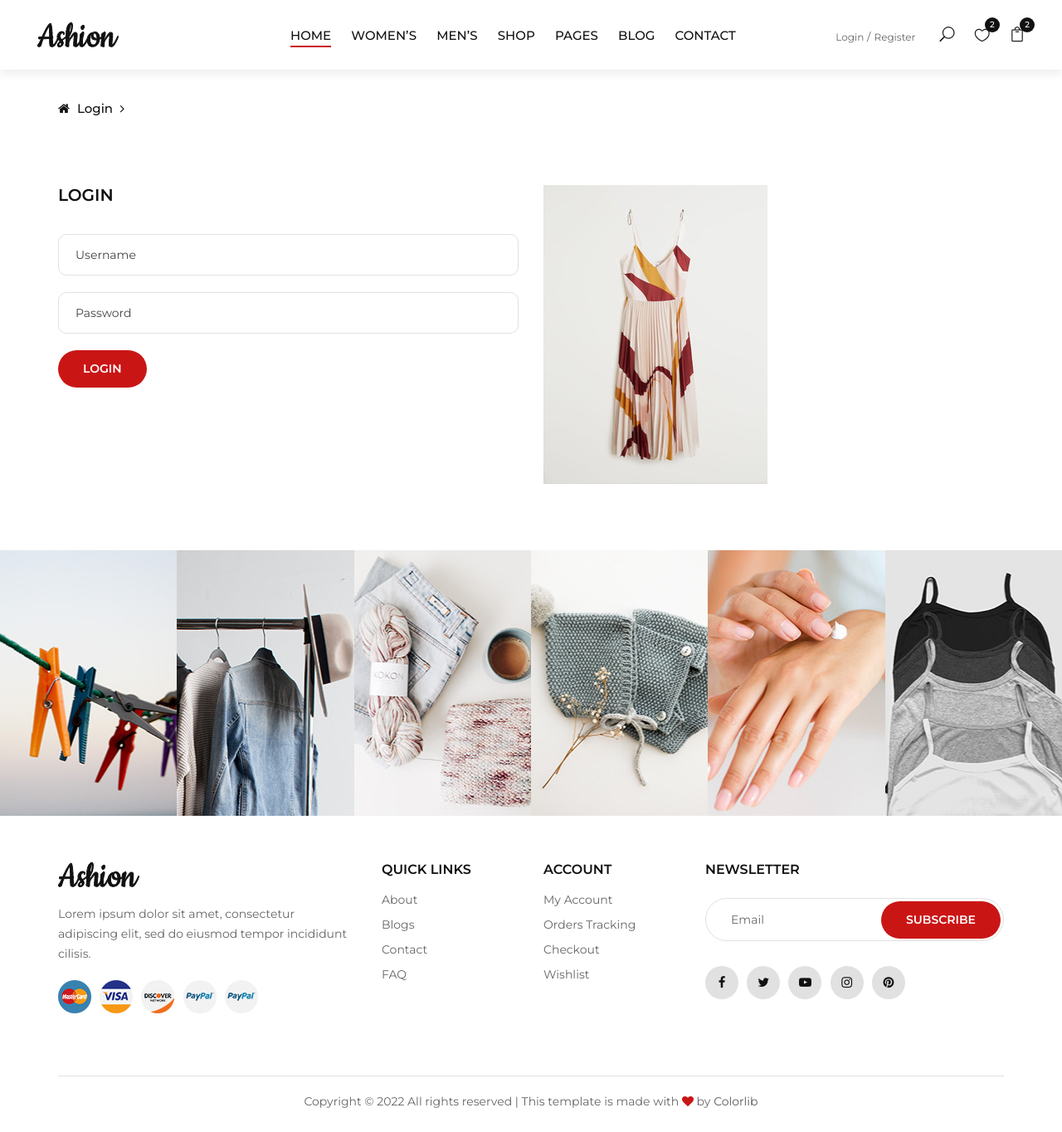
After one commit to thanhlongtld/mr_que_btl, a Django app: page /login in a window 1280 px wide. The commit adds this page. Shown: the whole page at 83% size. Run offline with Django 4.2, Linux system fonts and the light colour scheme; some libraries are stand-ins or nearby versions.

Commit message:
login, cart, checkout temp

```diff
--- a/btl/templates/btl/checkout.html
+++ b/btl/templates/btl/checkout.html
@@ -113,7 +113,7 @@
                                 </ul>
                             </li>
                             <li><a href="./blog.html">Blog</a></li>
-                            <li><a href="./contact.html">Contact</a></li>
+                            <li><a href="login.html">Contact</a></li>
                         </ul>
                     </nav>
                 </div>
--- a/btl/templates/btl/index.html
+++ b/btl/templates/btl/index.html
@@ -138,7 +138,7 @@
                   </ul>
                 </li>
                 <li><a href="./blog.html">Blog</a></li>
-                <li><a href="./contact.html">Contact</a></li>
+                <li><a href="login.html">Contact</a></li>
               </ul>
             </nav>
           </div>
--- /dev/null
+++ b/btl/templates/btl/login.html
@@ -0,0 +1,360 @@
+{% load static %}
+<!DOCTYPE html>
+<html lang="zxx">
+
+<head>
+    <meta charset="UTF-8">
+    <meta name="description" content="Ashion Template">
+    <meta name="keywords" content="Ashion, unica, creative, html">
+    <meta name="viewport" content="width=device-width, initial-scale=1.0">
+    <meta http-equiv="X-UA-Compatible" content="ie=edge">
+    <title>Ashion | Template</title>
+
+    <!-- Google Font -->
+    <link href="https://fonts.googleapis.com/css2?family=Cookie&display=swap" rel="stylesheet">
+    <link href="https://fonts.googleapis.com/css2?family=Montserrat:wght@400;500;600;700;800;900&display=swap"
+          rel="stylesheet">
+
+    <!-- Css Styles -->
+    <link
+            rel="stylesheet"
+            href="{% static 'css/bootstrap.min.css' %}"
+            type="text/css"
+    />
+    <link
+            rel="stylesheet"
+            href="{% static 'css/font-awesome.min.css' %}"
+            type="text/css"
+    />
+    <link
+            rel="stylesheet"
+            href="{% static 'css/elegant-icons.css' %}"
+            type="text/css"
+    />
+    <link
+            rel="stylesheet"
+            href="{% static 'css/jquery-ui.min.css' %}"
+            type="text/css"
+    />
+    <link
+            rel="stylesheet"
+            href="{% static 'css/magnific-popup.css' %}"
+            type="text/css"
+    />
+    <link
+            rel="stylesheet"
+            href="{% static 'css/owl.carousel.min.css' %}"
+            type="text/css"
+    />
+    <link
+            rel="stylesheet"
+            href="{% static 'css/slicknav.min.css' %}"
+            type="text/css"
+    />
+    <link
+            rel="stylesheet"
+            href="{% static 'css/style.css' %}"
+            type="text/css"
+    />
+</head>
+
+<body>
+<!-- Page Preloder -->
+<div id="preloder">
+    <div class="loader"></div>
+</div>
+
+<!-- Offcanvas Menu Begin -->
+<div class="offcanvas-menu-overlay"></div>
+<div class="offcanvas-menu-wrapper">
+    <div class="offcanvas__close">+</div>
+    <ul class="offcanvas__widget">
+        <li><span class="icon_search search-switch"></span></li>
+        <li><a href="#"><span class="icon_heart_alt"></span>
+            <div class="tip">2</div>
+        </a></li>
+        <li><a href="#"><span class="icon_bag_alt"></span>
+            <div class="tip">2</div>
+        </a></li>
+    </ul>
+    <div class="offcanvas__logo">
+        <a href="./index.html"><img src="{% static 'img/logo.png' %}" alt=""></a>
+    </div>
+    <div id="mobile-menu-wrap"></div>
+    <div class="offcanvas__auth">
+        <a href="#">Login</a>
+        <a href="#">Register</a>
+    </div>
+</div>
+<!-- Offcanvas Menu End -->
+
+<!-- Header Section Begin -->
+<header class="header">
+    <div class="container-fluid">
+        <div class="row">
+            <div class="col-xl-3 col-lg-2">
+                <div class="header__logo">
+                    <a href="./index.html"><img src="{% static 'img/logo.png' %}" alt=""></a>
+                </div>
+            </div>
+            <div class="col-xl-6 col-lg-7">
+                <nav class="header__menu">
+                    <ul>
+                        <li class="active"><a href="./">Home</a></li>
+                        <li><a href="#">Women’s</a></li>
+                        <li><a href="#">Men’s</a></li>
+                        <li><a href="#">Shop</a></li>
+                        <li><a href="#">Pages</a>
+                            <ul class="dropdown">
+                                <li><a href="./product-details.html">Product Details</a></li>
+                                <li><a href="shop-cart">Shop Cart</a></li>
+                                <li><a href="./checkout.html">Checkout</a></li>
+                                <li><a href="./blog-details.html">Blog Details</a></li>
+                            </ul>
+                        </li>
+                        <li><a href="./blog.html">Blog</a></li>
+                        <li><a href="login.html">Contact</a></li>
+                    </ul>
+                </nav>
+            </div>
+            <div class="col-lg-3">
+                <div class="header__right">
+                    <div class="header__right__auth">
+                        <a href="#">Login</a>
+                        <a href="#">Register</a>
+                    </div>
+                    <ul class="header__right__widget">
+                        <li><span class="icon_search search-switch"></span></li>
+                        <li><a href="#"><span class="icon_heart_alt"></span>
+                            <div class="tip">2</div>
+                        </a></li>
+                        <li><a href="shop-cart"><span class="icon_bag_alt"></span>
+                            <div class="tip">2</div>
+                        </a></li>
+                    </ul>
+                </div>
+            </div>
+        </div>
+        <div class="canvas__open">
+            <i class="fa fa-bars"></i>
+        </div>
+    </div>
+</header>
+<!-- Header Section End -->
+
+<!-- Breadcrumb Begin -->
+<div class="breadcrumb-option">
+    <div class="container">
+        <div class="row">
+            <div class="col-lg-12">
+                <div class="breadcrumb__links">
+                    <a href="./index.html"><i class="fa fa-home"></i> Login</a>
+                </div>
+            </div>
+        </div>
+    </div>
+</div>
+<!-- Breadcrumb End -->
+
+<!-- Contact Section Begin -->
+<section class="contact spad">
+    <div class="container">
+        <div class="row">
+            <div class="col-lg-6 col-md-6">
+                <div class="contact__content">
+                    <div class="contact__form">
+                        <h5>Login</h5>
+                        <form action="#">
+                            <input type="text" placeholder="Username">
+                            <input type="password" placeholder="Password">
+
+                            <button type="submit" class="site-btn">Login</button>
+                        </form>
+                    </div>
+                </div>
+            </div>
+            <div class="col-lg-6 col-md-6">
+
+                <img src="{% static 'img/shop/shop-3.jpg' %}" alt=""/>
+            </div>
+        </div>
+    </div>
+</section>
+<!-- Contact Section End -->
+
+<!-- Instagram Begin -->
+<div class="instagram">
+    <div class="container-fluid">
+        <div class="row">
+            <div class="col-lg-2 col-md-4 col-sm-4 p-0">
+                <div class="instagram__item set-bg" data-setbg="{% static 'img/instagram/insta-1.jpg' %}">
+                    <div class="instagram__text">
+                        <i class="fa fa-instagram"></i>
+                        <a href="#">@ ashion_shop</a>
+                    </div>
+                </div>
+            </div>
+            <div class="col-lg-2 col-md-4 col-sm-4 p-0">
+                <div class="instagram__item set-bg" data-setbg="{% static 'img/instagram/insta-2.jpg' %}">
+                    <div class="instagram__text">
+                        <i class="fa fa-instagram"></i>
+                        <a href="#">@ ashion_shop</a>
+                    </div>
+                </div>
+            </div>
+            <div class="col-lg-2 col-md-4 col-sm-4 p-0">
+                <div class="instagram__item set-bg" data-setbg="{% static 'img/instagram/insta-3.jpg' %}">
+                    <div class="instagram__text">
+                        <i class="fa fa-instagram"></i>
+                        <a href="#">@ ashion_shop</a>
+                    </div>
+                </div>
+            </div>
+            <div class="col-lg-2 col-md-4 col-sm-4 p-0">
+                <div class="instagram__item set-bg" data-setbg="{% static 'img/instagram/insta-4.jpg' %}">
+                    <div class="instagram__text">
+                        <i class="fa fa-instagram"></i>
+                        <a href="#">@ ashion_shop</a>
+                    </div>
+                </div>
+            </div>
+            <div class="col-lg-2 col-md-4 col-sm-4 p-0">
+                <div class="instagram__item set-bg" data-setbg="{% static 'img/instagram/insta-5.jpg' %}">
+                    <div class="instagram__text">
+                        <i class="fa fa-instagram"></i>
+                        <a href="#">@ ashion_shop</a>
+                    </div>
+                </div>
+            </div>
+            <div class="col-lg-2 col-md-4 col-sm-4 p-0">
+                <div class="instagram__item set-bg" data-setbg="{% static 'img/instagram/insta-6.jpg' %}">
+                    <div class="instagram__text">
+                        <i class="fa fa-instagram"></i>
+                        <a href="#">@ ashion_shop</a>
+                    </div>
+                </div>
+            </div>
+        </div>
+    </div>
+</div>
+<!-- Instagram End -->
+
+<!-- Footer Section Begin -->
+<footer class="footer">
+    <div class="container">
+        <div class="row">
+            <div class="col-lg-4 col-md-6 col-sm-7">
+                <div class="footer__about">
+                    <div class="footer__logo">
+                        <a href="./index.html"
+                        ><img src="{% static 'img/logo.png' %}" alt=""
+                        /></a>
+                    </div>
+                    <p>
+                        Lorem ipsum dolor sit amet, consectetur adipiscing elit, sed do
+                        eiusmod tempor incididunt cilisis.
+                    </p>
+                    <div class="footer__payment">
+                        <a href="#"
+                        ><img src="{% static 'img/payment/payment-1.png' %}" alt=""
+                        /></a>
+                        <a href="#"
+                        ><img src="{% static 'img/payment/payment-2.png' %}" alt=""
+                        /></a>
+                        <a href="#"
+                        ><img src="{% static 'img/payment/payment-3.png' %}" alt=""
+                        /></a>
+                        <a href="#"
+                        ><img src="{% static 'img/payment/payment-4.png' %}" alt=""
+                        /></a>
+                        <a href="#"
+                        ><img src="{% static 'img/payment/payment-4.png' %}" alt=""
+                        /></a>
+                    </div>
+                </div>
+            </div>
+            <div class="col-lg-2 col-md-3 col-sm-5">
+                <div class="footer__widget">
+                    <h6>Quick links</h6>
+                    <ul>
+                        <li><a href="#">About</a></li>
+                        <li><a href="#">Blogs</a></li>
+                        <li><a href="#">Contact</a></li>
+                        <li><a href="#">FAQ</a></li>
+                    </ul>
+                </div>
+            </div>
+            <div class="col-lg-2 col-md-3 col-sm-4">
+                <div class="footer__widget">
+                    <h6>Account</h6>
+                    <ul>
+                        <li><a href="#">My Account</a></li>
+                        <li><a href="#">Orders Tracking</a></li>
+                        <li><a href="#">Checkout</a></li>
+                        <li><a href="#">Wishlist</a></li>
+                    </ul>
+                </div>
+            </div>
+            <div class="col-lg-4 col-md-8 col-sm-8">
+                <div class="footer__newslatter">
+                    <h6>NEWSLETTER</h6>
+                    <form action="#">
+                        <input type="text" placeholder="Email"/>
+                        <button type="submit" class="site-btn">Subscribe</button>
+                    </form>
+                    <div class="footer__social">
+                        <a href="#"><i class="fa fa-facebook"></i></a>
+                        <a href="#"><i class="fa fa-twitter"></i></a>
+                        <a href="#"><i class="fa fa-youtube-play"></i></a>
+                        <a href="#"><i class="fa fa-instagram"></i></a>
+                        <a href="#"><i class="fa fa-pinterest"></i></a>
+                    </div>
+                </div>
+            </div>
+        </div>
+        <div class="row">
+            <div class="col-lg-12">
+                <!-- Link back to Colorlib can't be removed. Template is licensed under CC BY 3.0. -->
+                <div class="footer__copyright__text">
+                    <p>
+                        Copyright &copy;
+                        <script>
+                            document.write(new Date().getFullYear());
+                        </script>
+                        All rights reserved | This template is made with
+                        <i class="fa fa-heart" aria-hidden="true"></i> by
+                        <a href="https://colorlib.com" target="_blank">Colorlib</a>
+                    </p>
+                </div>
+                <!-- Link back to Colorlib can't be removed. Template is licensed under CC BY 3.0. -->
+            </div>
+        </div>
+    </div>
+</footer>
+<!-- Footer Section End -->
+
+<!-- Search Begin -->
+<div class="search-model">
+    <div class="h-100 d-flex align-items-center justify-content-center">
+        <div class="search-close-switch">+</div>
+        <form class="search-model-form">
+            <input type="text" id="search-input" placeholder="Search here....."/>
+        </form>
+    </div>
+</div>
+<!-- Search End -->
+
+<!-- Js Plugins -->
+<script src="{% static 'js/jquery-3.3.1.min.js' %}"></script>
+<script src="{% static 'js/bootstrap.min.js' %}"></script>
+<script src="{% static 'js/jquery.magnific-popup.min.js' %}"></script>
+<script src="{% static 'js/jquery-ui.min.js' %}"></script>
+<script src="{% static 'js/mixitup.min.js' %}"></script>
+<script src="{% static 'js/jquery.countdown.min.js' %}"></script>
+<script src="{% static 'js/jquery.slicknav.js' %}"></script>
+<script src="{% static 'js/owl.carousel.min.js' %}"></script>
+<script src="{% static 'js/jquery.nicescroll.min.js' %}"></script>
+<script src="{% static 'js/main.js' %}"></script>
+</body>
+
+</html>
--- a/btl/templates/btl/shop-cart.html
+++ b/btl/templates/btl/shop-cart.html
@@ -113,7 +113,7 @@
                                 </ul>
                             </li>
                             <li><a href="./blog.html">Blog</a></li>
-                            <li><a href="./contact.html">Contact</a></li>
+                            <li><a href="login.html">Contact</a></li>
                         </ul>
                     </nav>
                 </div>
--- a/btl/urls.py
+++ b/btl/urls.py
@@ -4,5 +4,6 @@ from . import views
 urlpatterns = [
     path("", views.index, name="test"),
     path("shop-cart", views.shopcart, name="shop-cart"),
-    path("checkout",views.checkout,name = "checkout"),
+    path("checkout", views.checkout, name="checkout"),
+    path("login", views.login, name="login")
 ]
--- a/btl/views.py
+++ b/btl/views.py
@@ -8,5 +8,10 @@ def index(request):
 def shopcart(request):
     return render(request, "btl/shop-cart.html")
 
+
 def checkout(request):
-    return render(request,"btl/checkout.html")
+    return render(request, "btl/checkout.html")
+
+
+def login(request):
+    return render(request, "btl/login.html")
```
